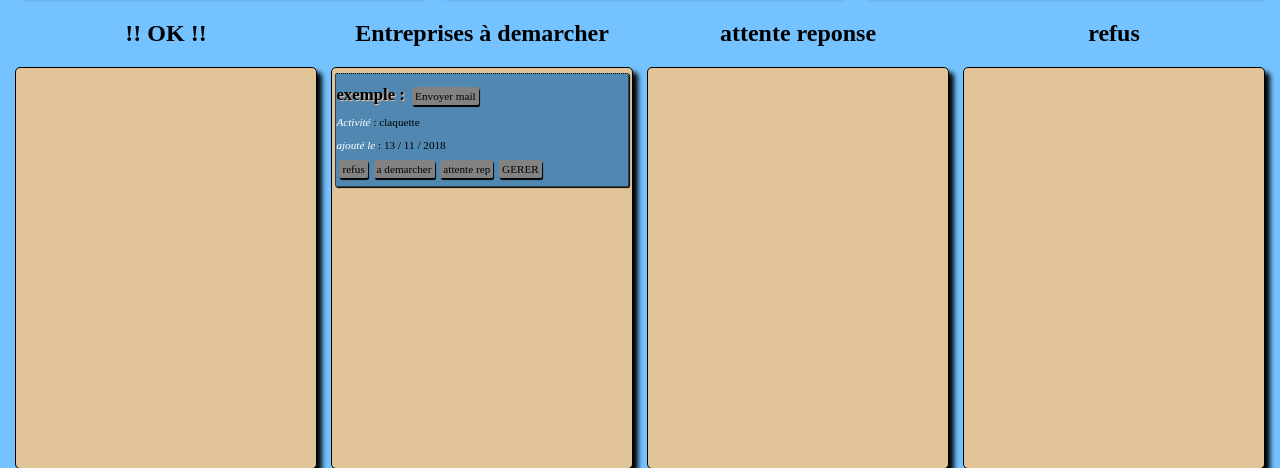
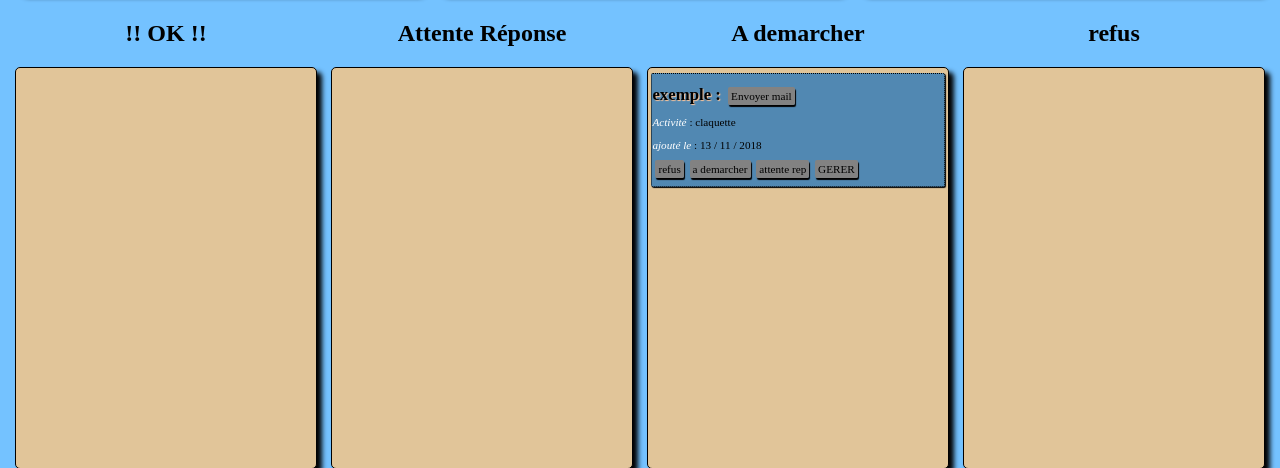
Before and after one commit to josubulus/first_code_project, a PHP site: page /classement.php in a window 1280 px wide. Shown: the part 48-516 px from the top of the page. Run offline with PHP 8.4, Linux system fonts and the light colour scheme; data comes from the database, SQL or seed files in the repository.

Commit message:
optimisation de la function sur classement.php

```diff
--- a/classement.php
+++ b/classement.php
@@ -86,9 +86,9 @@ try
               <?php
               cadre(2,'!! OK !!');
 //status : 1 2 3 4 = a demarcher, reponse imminente , attente réponse , refus
-              cadre(1,'Entreprises à demarcher');
+              cadre(3,'Attente Réponse');
 //status : 1 2 3 4 = a demarcher, reponse imminente , attente réponse , refus
-              cadre(3,'attente reponse');
+              cadre(1,'A demarcher');
 //status : 1 2 3 4 = a demarcher, reponse imminente , attente réponse , refus
               cadre(4,'refus');
               ?>
```
